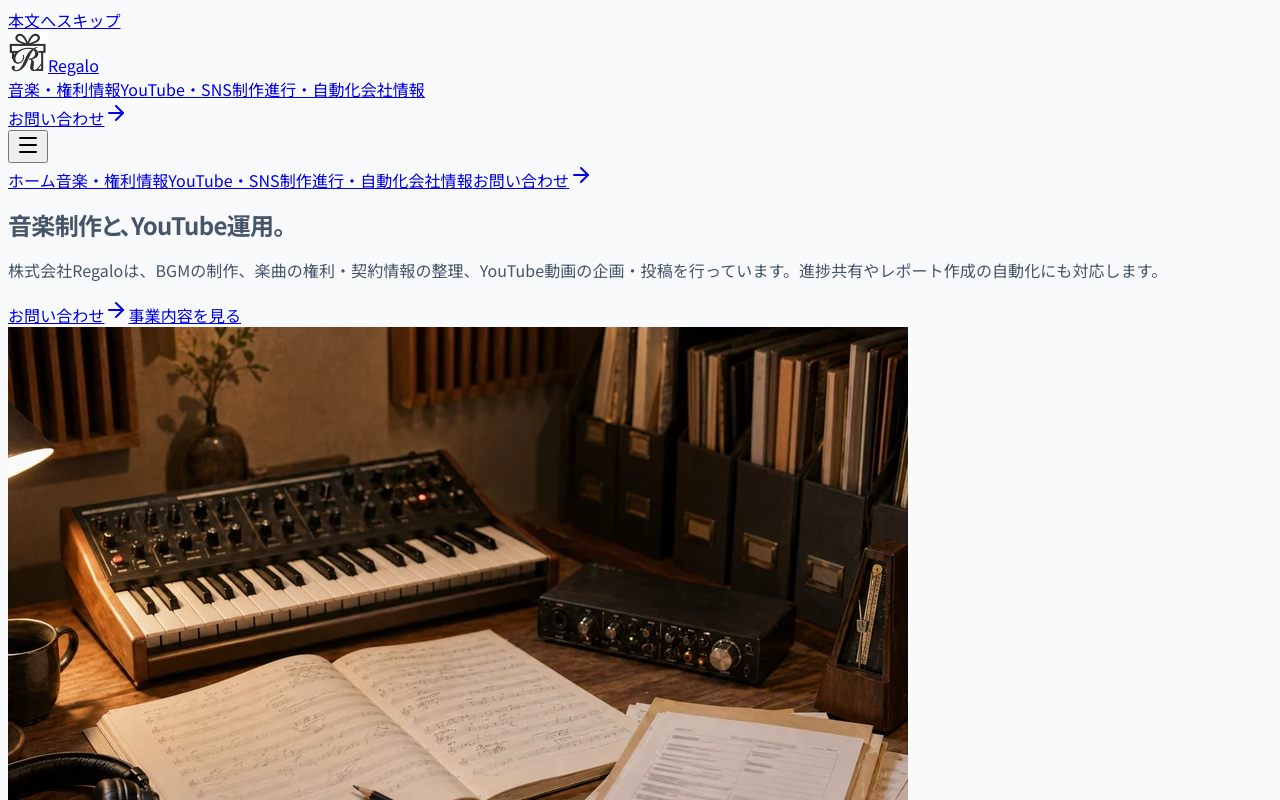
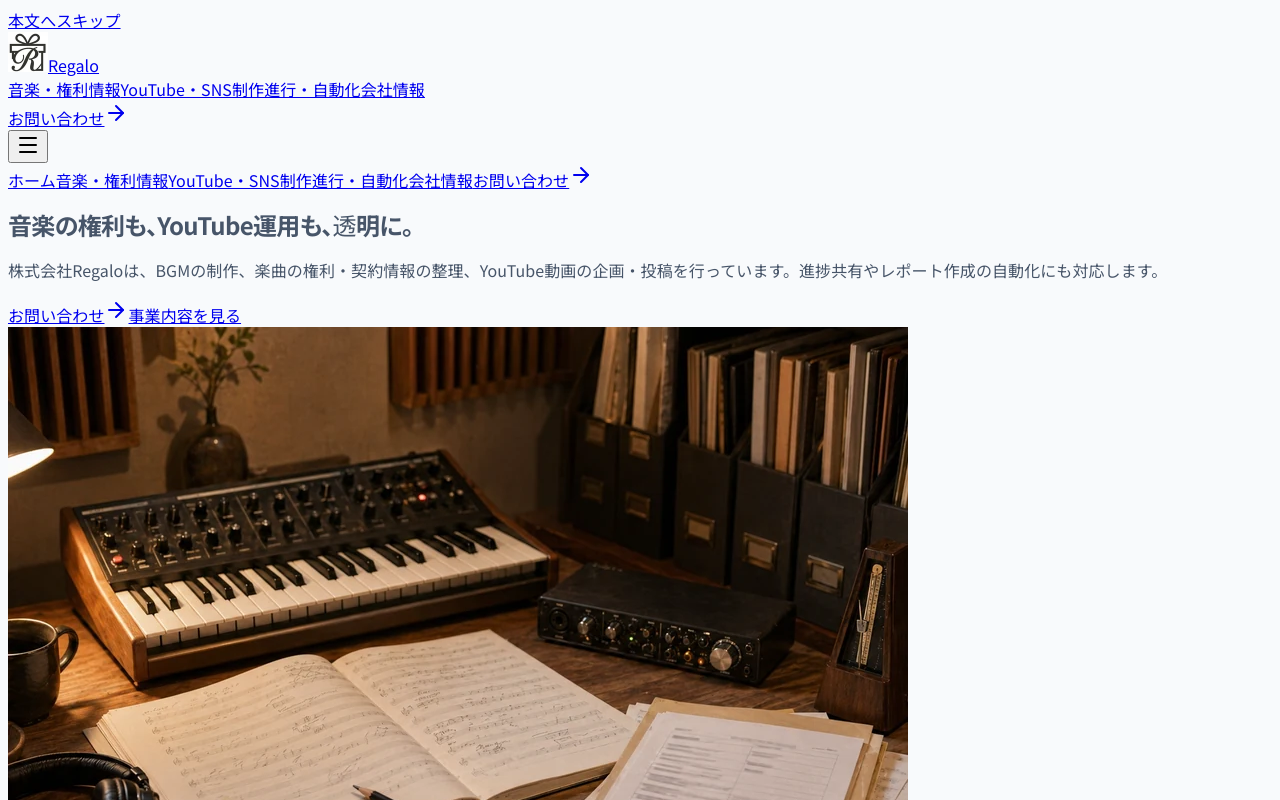
Before and after one commit to Regal753/Website, a React (Vite) app: page / in a window 1280 px wide. Shown: the top 800 px of the page. Built offline with nearby package versions, Linux system fonts and the light colour scheme; no server answers.

Commit message:
Preview transparency-focused Regalo headline

```diff
--- a/components/Hero.tsx
+++ b/components/Hero.tsx
@@ -13,8 +13,9 @@ const Hero: React.FC = () => {
       <div className="mx-auto grid max-w-7xl items-center gap-12 px-4 sm:px-6 lg:grid-cols-[1fr_0.95fr] lg:gap-16 lg:px-8">
         <div>
           <h1 className="corporate-display max-w-[13em] text-[2rem] font-bold text-brand-ink min-[375px]:text-[2.5rem] sm:text-5xl lg:text-[3.65rem]">
-            <span className="block">音楽制作と、</span>
-            <span className="block">YouTube運用。</span>
+            <span className="block">音楽の権利も、</span>
+            <span className="block">YouTube運用も、</span>
+            <span className="block">透明に。</span>
           </h1>
           <p className="mt-7 max-w-xl text-base leading-8 text-slate-700 sm:text-lg">
             {siteConfig.positioning.homepageSummary}
```
